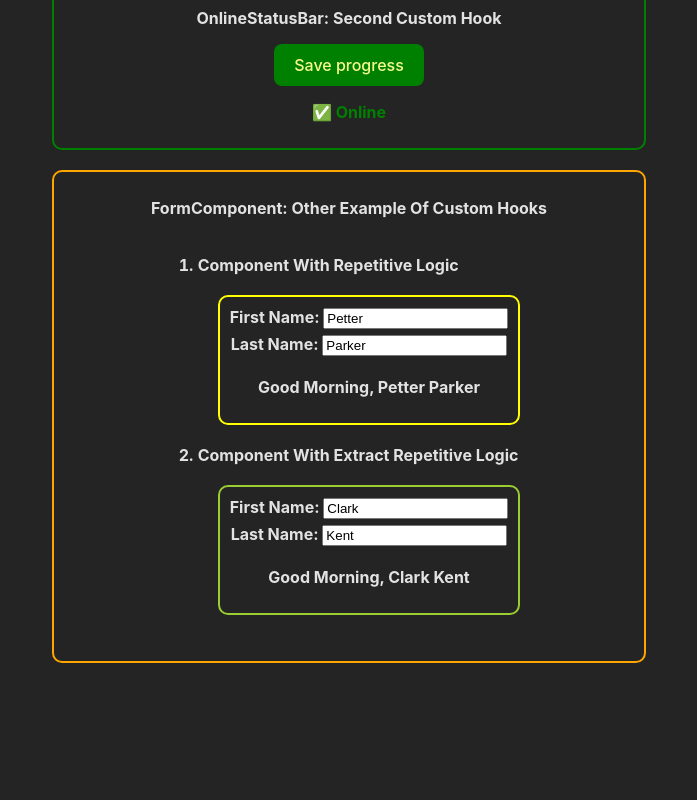
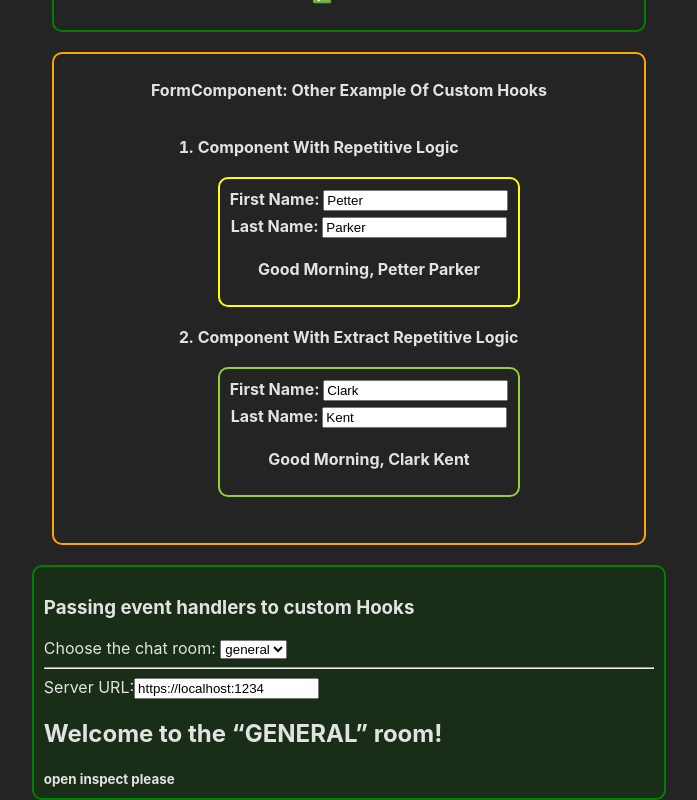
Before and after one commit to Lachicagladiadora/custom-hooks, a React (Vite) app: page / in a window 1280 px wide. Shown: the part 256-1056 px from the top of the page, without its empty margins (291-988 px from the left). Before the commit the page ends 939 px from the top, so only its background shows below. Built offline with nearby package versions, Linux system fonts and the light colour scheme.

Commit message:
Passing reactive values between Hooks

```diff
--- a/src/App.tsx
+++ b/src/App.tsx
@@ -4,9 +4,12 @@ import { FormComponent } from './components/FormComponent'
 import { OnlineStatusBar } from './components/OnlineStatusBar'
 import { SaveButton } from './components/SaveButton'
 import { StatusBar } from './components/StatusBar'
+import { ChatRoom } from './components/ChatRoom'
+import { useState } from 'react'
 
 
 export const App = () => {
+  const [roomId, setRoomId] = useState('general')
 
   return (
     <>
@@ -29,6 +32,26 @@ export const App = () => {
 
       <OnlineStatusBar/>
       <FormComponent/>
+
+      <div style={{
+        border: 'solid 2px green',
+        borderRadius: '10px',
+        padding: '10px',
+        background:'#143414a1',
+      }}>
+        <h3>Passing event handlers to custom Hooks </h3>
+        <label>
+          Choose the chat room: {' '}
+          <select value={roomId} onChange={e=>setRoomId(e.target.value)}>
+            <option value="general">general</option>
+            <option value="travel">travel</option>
+            <option value="music">music</option>
+          </select>
+        </label>
+        <hr/>
+        <ChatRoom roomId={roomId}/>
+        <small><strong>open inspect please</strong></small>
+      </div>
     </>
   )
 }
--- /dev/null
+++ b/src/components/ChatRoom.tsx
@@ -0,0 +1,94 @@
+import { useEffect, useState } from "react"
+import Toastify from "toastify-js"
+
+type ChatRoomProps = {roomId: string}
+
+type createConnectionProps = {serverUrl: string, roomId: string}
+
+const showNotification = (message: string) => {
+  Toastify({
+    text: message,
+    duration: 2000,
+    gravity: 'bottom',
+    position: 'right',
+    style:{
+      background: 'green',
+      color: 'white',
+      padding: '8px',
+      borderRadius: '3px',
+      height: '30px',
+      position: 'absolute',
+      bottom: '900px',
+      right: '10px',
+      zIndex:'1',
+      width: '600px' ,
+
+    }
+  }).showToast()
+}
+
+const createConnection = ({serverUrl,roomId}: createConnectionProps) => {
+  if(typeof serverUrl !== 'string'){
+    throw Error('Expected serverUrl to be a string. Received: ' + serverUrl)
+  }
+  if(typeof roomId !== 'string'){
+    throw Error('Expected roomId to be a string. Received: ' + roomId)
+  }
+  let intervalId: number | undefined
+  let messageCallback: ((arg0: string) => void) | null
+  return {
+    connect(){
+      console.log('✅ Connecting to "' + roomId + '" room at ' + serverUrl + '...')
+      clearInterval(intervalId)
+      intervalId = setInterval(()=>{
+        if(messageCallback){
+          if(Math.random() > 0.5) {
+            messageCallback('hey there, do you go ')
+          } else {
+            messageCallback('XD I will go...')
+          }
+        }
+      }, 3000)
+    },
+    disconnect(){
+      clearInterval(intervalId)
+      messageCallback = null
+      console.log('❌ Disconnected from "' + roomId + '" room at ' + serverUrl + '')
+    },
+    onabort(event: string,callback: ((arg0: string) => void) | null){
+      if(messageCallback){
+      throw Error('Cannot add the handler twice.')
+      }
+      if(event !== 'message') {
+        throw Error('Only "message" event is supported.')
+      }
+      messageCallback = callback
+    }
+  }
+}
+
+export const ChatRoom = ({roomId}:ChatRoomProps) => {
+  const [serverUrl, setServerUrl] = useState('https://localhost:1234')
+
+  useEffect(()=>{
+    const options = {
+      serverUrl: serverUrl,
+      roomId: roomId
+    }
+    const connection = createConnection(options)
+    connection.onabort('message', (msg: string)=>{
+      showNotification('New message: ' + msg)
+    })
+    connection.connect()
+    return () => connection.disconnect()
+  }, [roomId, serverUrl])
+  return(
+    <>
+      <label>
+        Server URL:
+        <input value={serverUrl} onChange={e=>setServerUrl(e.target.value)}/>
+      </label>
+      <h2>Welcome to the <q>{roomId.toLocaleUpperCase()}</q> room!</h2>
+    </>
+  )
+}
```
